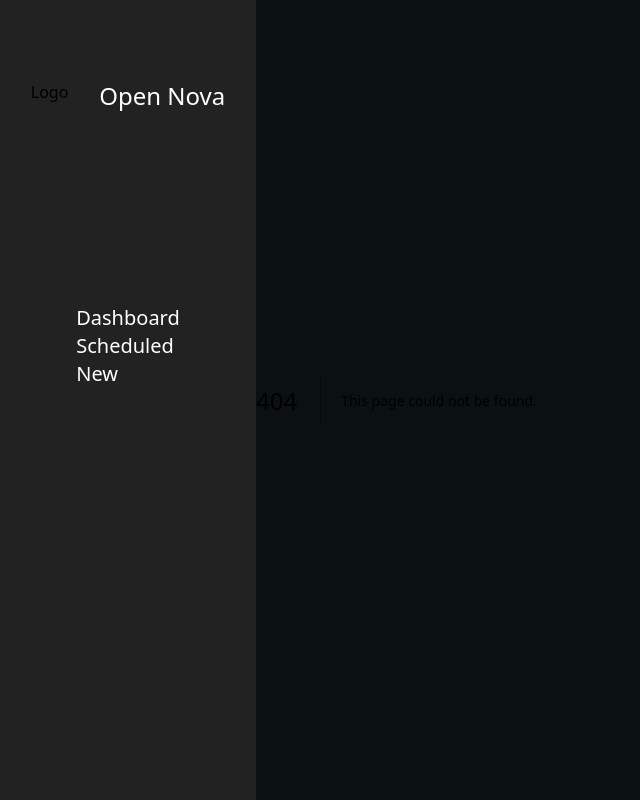
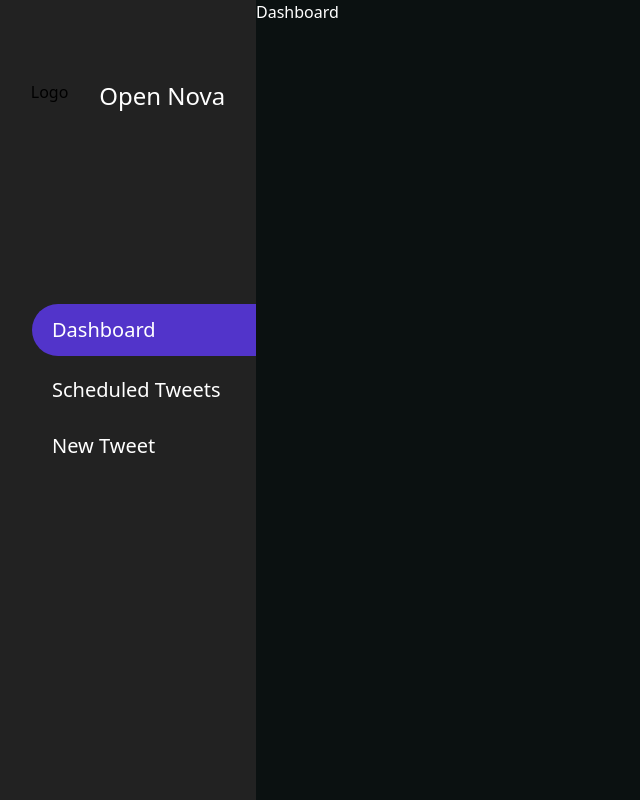
Before and after one commit to rohitdalvi18/open-nova, a Next.js app: page /user/dashboard in a window 1280 px wide. Before the commit this address had no page. Shown: the whole page, without its empty margins (0-640 px from the left). Built offline with nearby package versions, Linux system fonts and the light colour scheme.

Commit message:
add navbar

```diff
--- a/components/Layout.tsx
+++ b/components/Layout.tsx
@@ -6,10 +6,11 @@ type LayoutProps = {
 }
 
 const Layout = ({ children } : LayoutProps)=>{
-    return(<div className="theme-bg flex flex-row">
-        <Navbar />
-        {children}
-    </div>)
+    return(
+        <div className="theme-bg h-screen">
+            {children}
+        </div>
+    )
 }
 
 export default Layout
--- a/components/Navbar.tsx
+++ b/components/Navbar.tsx
@@ -1,13 +1,46 @@
+import Link from "next/link";
+import {useRouter} from "next/router"
+import { useEffect, useState } from "react"
+
 const Navbar = ()=>{
+    const router = useRouter()
+    const [route,setRoute] = useState("");
+
+    useEffect(()=>{
+        setRoute(router.route.split('/')[2])
+        console.log(route)
+    },[router.route])
+
+    const checkIfActive = (item:string):string =>{
+        return item === route ? " active-nav-link" : ""
+    }
     return(
         <nav className="theme-bg-accent w-1/5 h-screen">
             <div className="flex flex-row mt-20 justify-evenly font-">
                 <div className="">Logo</div><p className="theme-text font-medium text-2xl">Open Nova</p>
             </div>
-            <ul className="mt-48 flex flex-col items-start mx-auto w-fit theme-text font-medium text-xl">
-                <li>Dashboard</li>
-                <li>Scheduled</li>
-                <li>New</li>
+            <ul className="mt-48 flex flex-col items-start pl-8 theme-text font-medium text-xl">
+                <li className={"mb-2 w-full py-3 pl-5 rounded-l-full" + checkIfActive("dashboard")}>
+                    <Link href="/user/dashboard">
+                        <a>
+                            Dashboard
+                        </a>
+                    </Link>
+                </li>
+                <li className={"mb-2 w-full py-3 pl-5 rounded-l-full" + checkIfActive("scheduled-tweets")}>
+                    <Link href='/user/scheduled-tweets'>
+                        <a>
+                            Scheduled Tweets
+                        </a>
+                    </Link>
+                </li>
+                <li className={"mb-7 w-full py-2 pl-5 rounded-l-full" + checkIfActive("new-tweet")}>
+                    <Link href="/user/new-tweet">
+                        <a>
+                            New Tweet
+                        </a>
+                    </Link>
+                </li>
             </ul>
         </nav>
     )
--- /dev/null
+++ b/components/WithNavbar.tsx
@@ -0,0 +1,16 @@
+import Navbar from "./Navbar"
+
+type WithNavbarType = {
+    children : React.ReactNode
+}
+
+const WithNavbar = ({ children } : WithNavbarType)=>{
+    return(
+        <div className="flex flex-row">
+            <Navbar />
+            {children}
+        </div>
+    )
+}
+
+export default WithNavbar
--- a/pages/index.tsx
+++ b/pages/index.tsx
@@ -4,7 +4,7 @@ import Image from 'next/image'
 
 const Home: NextPage = () => {
   return (
-    <div className="flex min-h-screen flex-col items-center justify-center py-2">
+    <div className="">
       Landing Page
     </div>
   )
--- /dev/null
+++ b/pages/user/dashboard.tsx
@@ -0,0 +1,13 @@
+import WithNavbar from "../../components/WithNavbar"
+
+const Dashboard = ()=>{
+    return(
+        <WithNavbar>
+            <div className="text-white">
+                Dashboard
+            </div>
+        </WithNavbar>
+    )
+}
+
+export default Dashboard
--- /dev/null
+++ b/pages/user/new-tweet.tsx
@@ -0,0 +1,11 @@
+import WithNavbar from "../../components/WithNavbar"
+
+const NewTweet = ()=>{
+    return(
+        <WithNavbar>
+            New Tweets
+        </WithNavbar>
+    )
+}
+
+export default NewTweet
--- /dev/null
+++ b/pages/user/scheduled-tweets.tsx
@@ -0,0 +1,11 @@
+import WithNavbar from "../../components/WithNavbar"
+
+const ScheduledTweets = ()=>{
+    return(
+        <WithNavbar>
+            Scheduled Tweets
+        </WithNavbar>
+    )
+}
+
+export default ScheduledTweets
--- a/styles/globals.css
+++ b/styles/globals.css
@@ -14,4 +14,8 @@
     .theme-text{
         @apply text-white;
     }
+
+    .active-nav-link{
+        @apply bg-primary-dark;
+    }
 }
```
